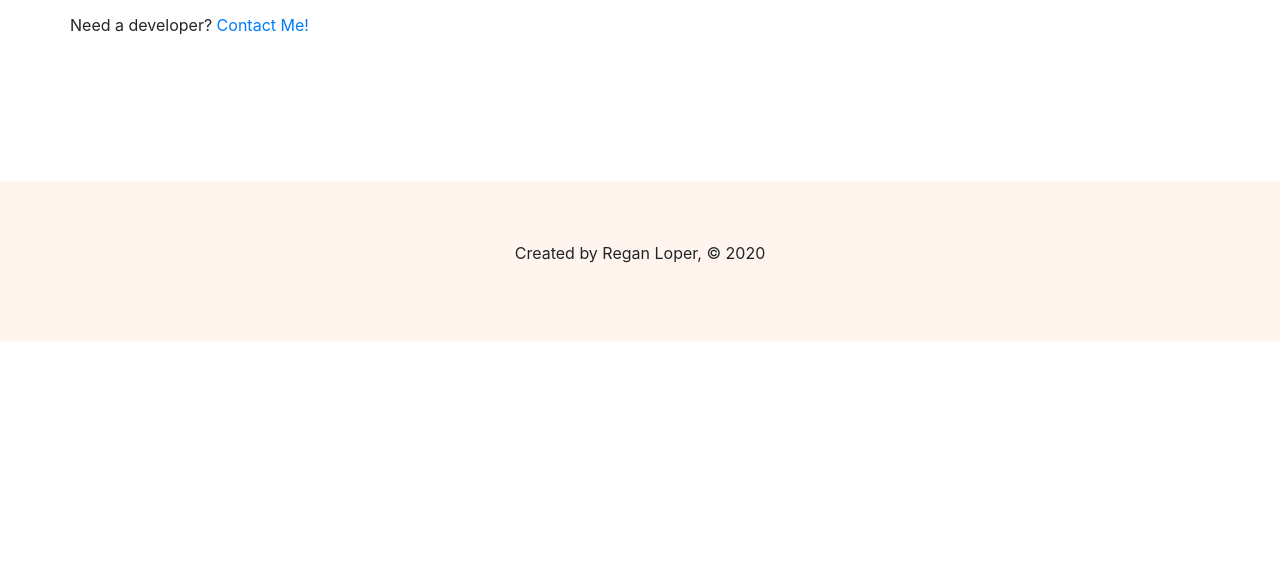
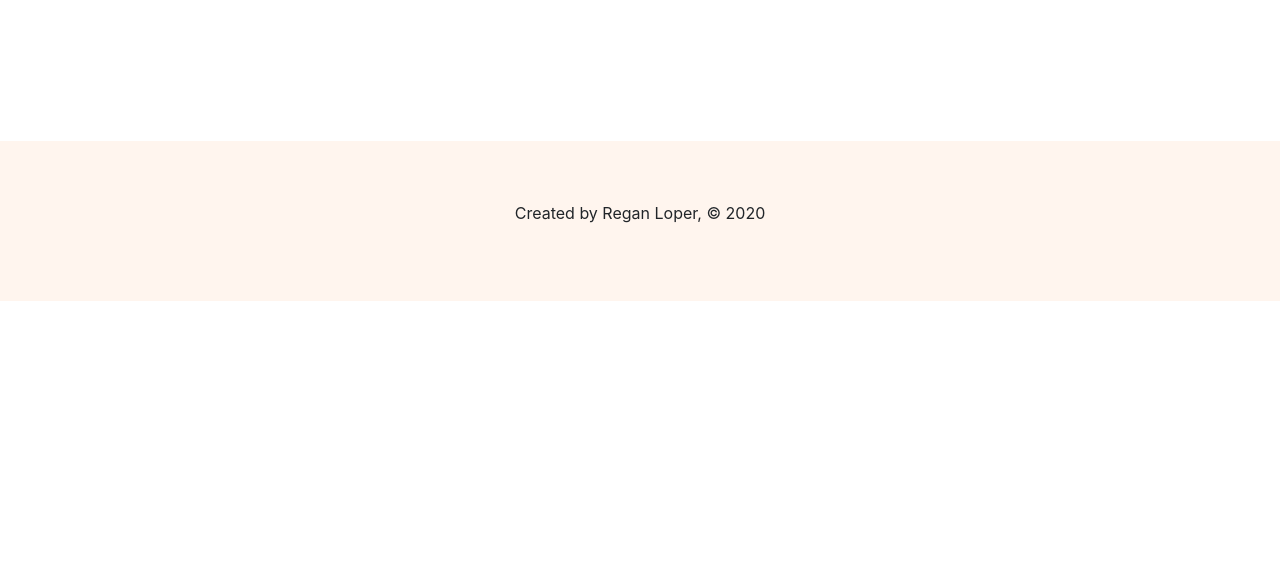
Before and after one commit to regancloper/gatsby-site, a Gatsby site: page / in a window 1280 px wide. Shown: the part 232-800 px from the top of the page. Built offline with nearby package versions, Linux system fonts and the light colour scheme; Gatsby itself is replaced by a stand-in of ours.

Commit message:
clean up home page links

```diff
--- a/src/pages/index.tsx
+++ b/src/pages/index.tsx
@@ -13,9 +13,6 @@ export const IndexPage: React.FC<IndexPageProps> = ({}) => {
 			<Head title="Home" />
 			<h1>Hello World!</h1>
 			<p>My name is Regan Loper</p>
-			<p>
-				Need a developer? <Link to="/contact">Contact Me!</Link>
-			</p>
 		</Layout>
 	);
 };
```
